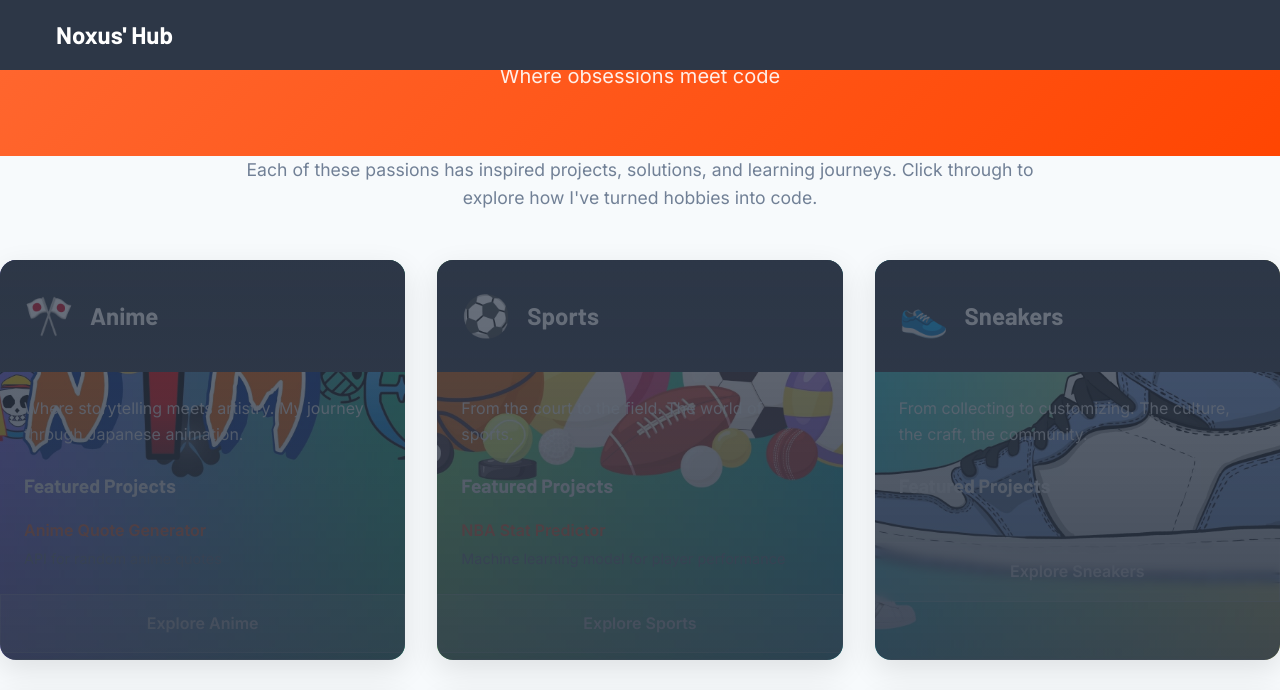
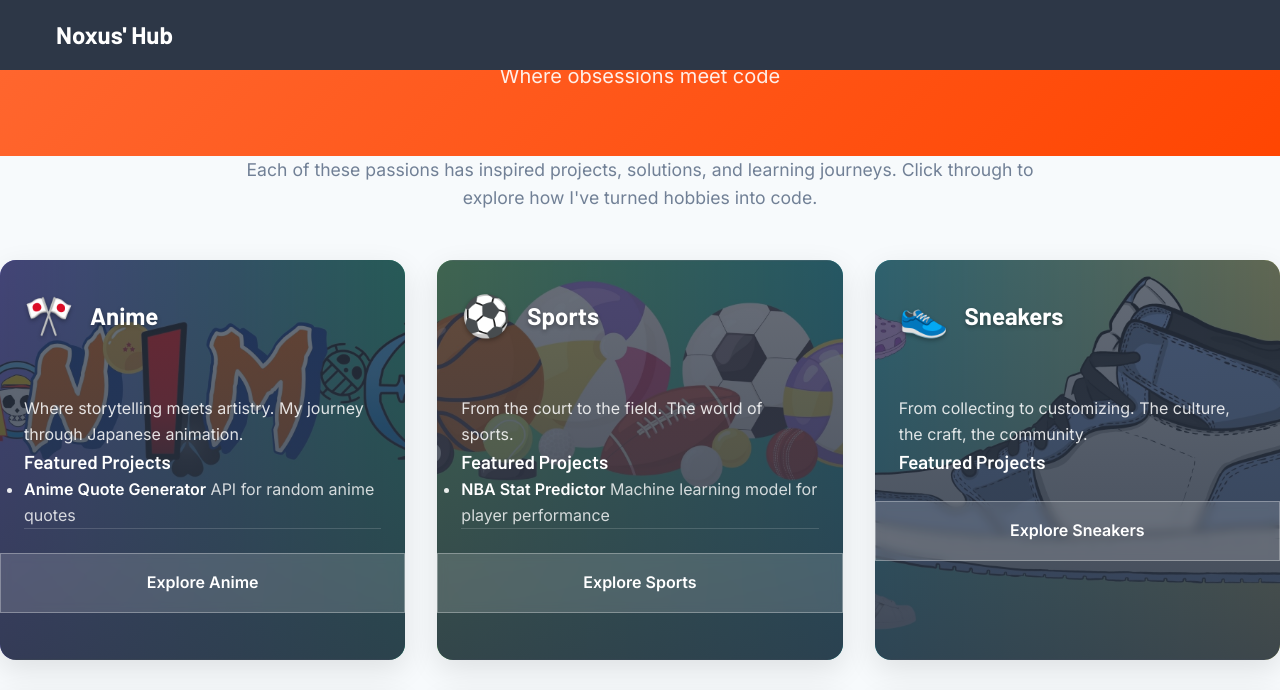
Before and after one commit to gmanthenoxus/gmanthenoxus.github.io, a Jekyll site: the page built from docs/hobbies.html, in a window 1280 px wide and 1400 px high, scrolled down 225 px. Shown: the top 690 px of the window. Built offline with Jekyll 4.4.1, drawn with Linux system fonts in a browser that asks for light colours; grey boxes are pictures that could not be loaded.

Commit message:
try it now

```diff
--- a/docs/assets/css/main.scss
+++ b/docs/assets/css/main.scss
@@ -327,7 +327,6 @@
     box-shadow: 0 10px 30px rgba(0,0,0,0.05);
   }
 
-  /* Add to assets/css/main.scss */
 .preview-grid, .hobby-grid {
   display: grid;
   grid-template-columns: repeat(auto-fit, minmax(300px, 1fr));
@@ -633,7 +632,6 @@
   }
 }
 
-//* Add to assets/css/main.scss */
 // ========================================
 // 📞 CTA SECTION (Mobile & Desktop Optimized)
 // ========================================
@@ -872,7 +870,6 @@
   }
 }
 
-/* Add to assets/css/main.scss */
 // ========================================
 // 📚 BLOG SECTION
 // ========================================
@@ -1141,7 +1138,6 @@
   }
 }
 
-/* Add to assets/css/main.scss */
 // ========================================
 // 🎯 HOBBIES SECTION
 // ========================================
@@ -1213,69 +1209,57 @@
     z-index: 1;
   }
 
+  .hobby-header,
+  .hobby-content,
+  .cta-btn {
+    position: relative;
+    z-index: 2;
+  }
+
   .hobby-header {
-    background: $primary-color;
-    color: white;
     padding: $spacing-md;
     display: flex;
     align-items: center;
     gap: $spacing-sm;
+    color: white; /* Ensure text is visible */
 
     .hobby-emoji {
       font-size: 2.5rem;
+      text-shadow: 0 2px 4px rgba(0,0,0,0.3);
     }
 
     h2 {
       color: white;
       margin: 0;
+      text-shadow: 0 2px 4px rgba(0,0,0,0.3);
     }
   }
 
   .hobby-content {
     padding: $spacing-md;
-    flex-grow: 1;
-    color: rgba(255,255,255,0.9);
+    color: rgba(255,255,255,0.9); /* Light text for contrast */
 
     p {
-      margin-bottom: $spacing-md;
       color: rgba(255,255,255,0.85);
     }
 
     .hobby-projects {
       h3 {
-        font-size: 1.2rem;
-        margin-bottom: $spacing-sm;
-        color: $primary-color;
         color: white;
+        font-weight: 600;
       }
 
       ul {
-        list-style: none;
-        padding: 0;
-
         li {
-          margin-bottom: $spacing-sm;
-          padding-bottom: $spacing-sm;
           border-bottom: 1px solid rgba(255,255,255,0.15);
 
-          &:last-child {
-            margin-bottom: 0;
-            padding-bottom: 0;
-            border-bottom: none;
-          }
-
           a {
+            color: white;
             font-weight: 600;
-            color: $accent-color;
-            text-decoration: none;
-            display: block;
-            margin-bottom: 0.2rem;
           }
 
           span {
-            display: block;
-            font-size: 0.9rem;
-            color: $text-muted;
+            color: rgba(255,255,255,0.8);
           }
         }
       }
@@ -1294,39 +1278,8 @@
     backdrop-filter: blur(5px);
 
     &:hover {
-      background: darken($primary-color, 10%);
-    }
-  }
-}
-
-.hobby-cta {
-  background: $background-light;
-  padding: $spacing-xl 0;
-  text-align: center;
-
-  h2 {
-    font-size: 2.2rem;
-    margin-bottom: $spacing-sm;
-  }
-
-  p {
-    max-width: 600px;
-    margin: 0 auto $spacing-lg;
-    color: $text-muted;
-  }
-
-  .cta-btn {
-    display: inline-block;
-    padding: 1rem 2.5rem;
-    background: $accent-color;
-    color: white;
-    border-radius: 50px;
-    text-decoration: none;
-    font-weight: 600;
-    transition: all 0.3s ease;
-
-    &:hover {
-      background: darken($accent-color, 10%);
+      background: $accent-color;
+      border-color: $accent-color;
       transform: translateY(-3px);
     }
   }
```
